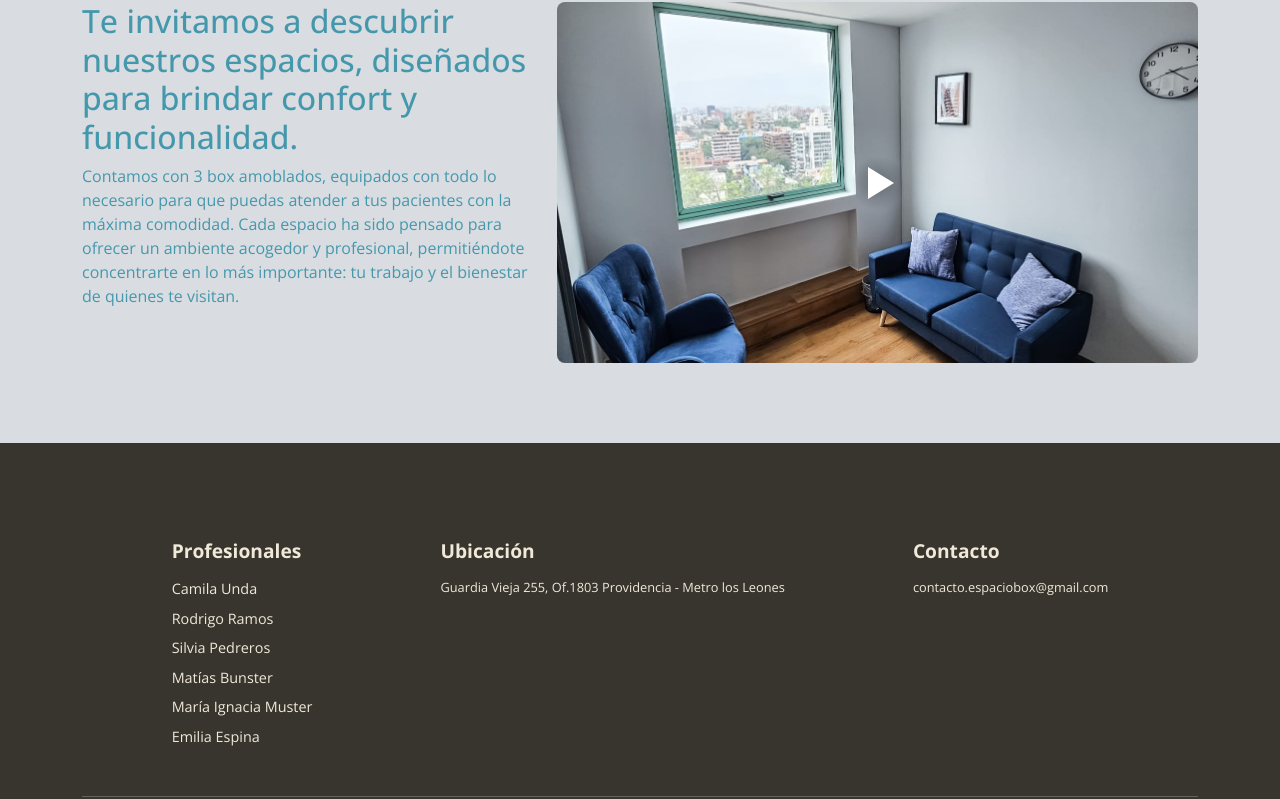
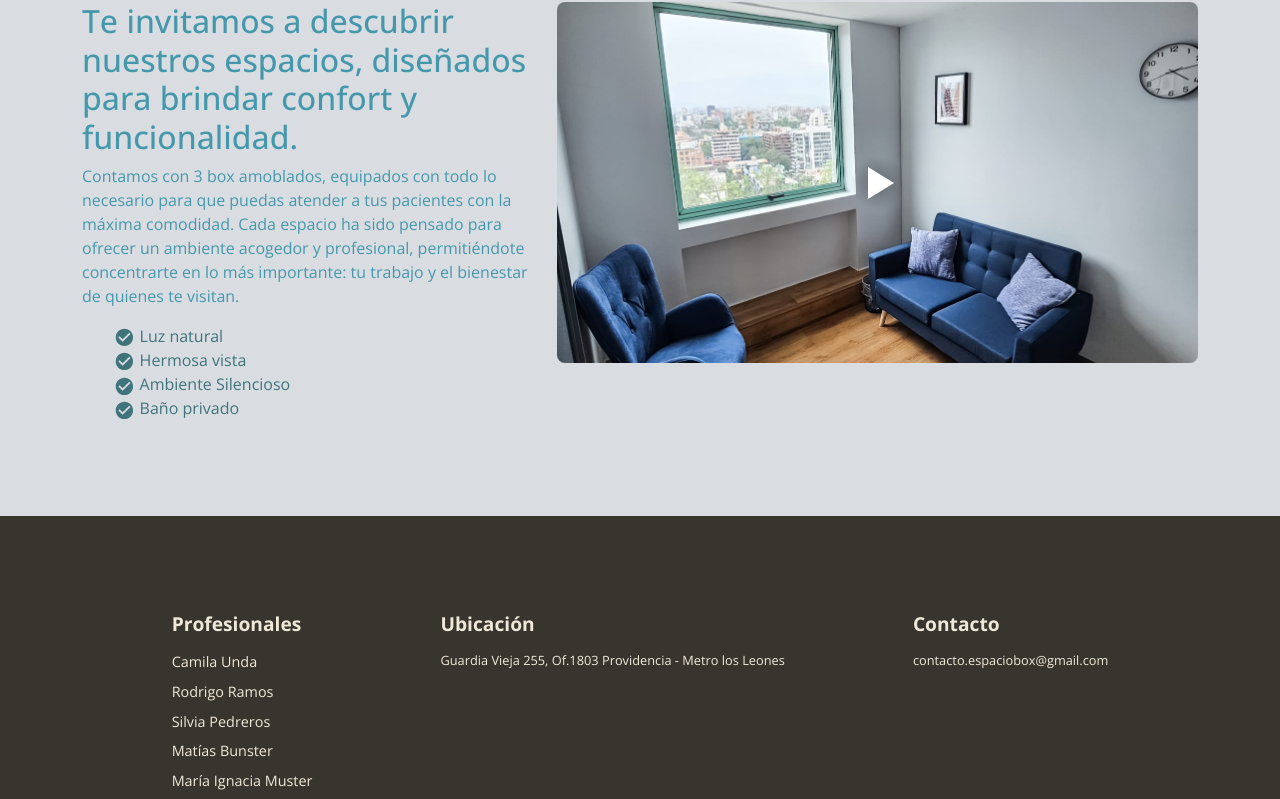
Before and after one commit to ssalinascalibar/espacio-box-noLogin, a React (Vite) app: page / in a window 1280 px wide. Shown: the part 2467-3266 px from the top of the page. Built offline with nearby package versions, Linux system fonts and the light colour scheme.

Commit message:
add list with style to videsection

```diff
--- a/src/assets/icons/icons.js
+++ b/src/assets/icons/icons.js
@@ -1,7 +1,7 @@
 // iconos de Material Design
-import { MdOutlineEmail, MdOutlineLocationOn, MdDateRange, MdOutlineBadge, MdVolunteerActivism } from "react-icons/md";
+import { MdOutlineEmail, MdOutlineLocationOn, MdDateRange, MdOutlineBadge, MdVolunteerActivism, MdCheckCircle } from "react-icons/md";
 // iconos Font Awesome
 import { FaInstagram } from "react-icons/fa";
 
 // Exportar solo los iconos necesarios
-export { MdOutlineEmail, MdOutlineLocationOn, MdDateRange, MdOutlineBadge, MdVolunteerActivism, FaInstagram };
+export { MdOutlineEmail, MdOutlineLocationOn, MdDateRange, MdOutlineBadge, MdVolunteerActivism, FaInstagram, MdCheckCircle };
--- a/src/assets/styles/global.css
+++ b/src/assets/styles/global.css
@@ -11,3 +11,7 @@ body {
   background-color: var(--background-primary-color);
   color: var(--text-primary);
 }
+
+li {
+  list-style: none;
+}
--- a/src/features/home/VideoSection.jsx
+++ b/src/features/home/VideoSection.jsx
@@ -1,7 +1,7 @@
 import ReactPlayer from "react-player";
 import Row from "react-bootstrap/Row";
 import Col from "react-bootstrap/Col";
-
+import { MdCheckCircle } from "../../assets/icons/icons";
 import "./videoSection.css";
 
 export default function VideoSection() {
@@ -14,7 +14,12 @@ export default function VideoSection() {
           Te invitamos a descubrir nuestros espacios, diseñados para brindar confort y funcionalidad.
           </h2>
           <p>Contamos con 3 box amoblados, equipados con todo lo necesario para que puedas atender a tus pacientes con la máxima comodidad. Cada espacio ha sido pensado para ofrecer un ambiente acogedor y profesional, permitiéndote concentrarte en lo más importante: tu trabajo y el bienestar de quienes te visitan.</p>
-
+          <ul>
+            <li><MdCheckCircle/>Luz natural</li>
+            <li><MdCheckCircle />Hermosa vista</li>
+            <li><MdCheckCircle />Ambiente Silencioso</li>
+            <li><MdCheckCircle />Baño privado</li>
+          </ul>
         </Col>
         <Col xs={12} md={6} lg={7}>
           <div className="player-wrapper">
--- a/src/features/home/videoSection.css
+++ b/src/features/home/videoSection.css
@@ -1,6 +1,17 @@
+.videoSection ul li svg {
+  font-size: 1.3em;
+  margin-right: 0.3rem;
+}
+
+.videoSection ul li {
+  color: var(--secondary-color);
+}
+
 .player-wrapper {
   position: relative;
-    padding-top: 56.25%; /* Player ratio: 100 / (1280 / 720) */
+  padding-top: 56.25%;
+  margin-top: 1rem;
+  /* Player ratio: 100 / (1280 / 720) */
 }
 
 .react-player {
@@ -12,3 +23,9 @@
 .react-player__preview {
   border-radius: 8px;
 }
+
+@media screen and (min-width: 992px) {
+  .player-wrapper {
+    margin-top: 0;
+  }
+}
--- a/src/shared/components/footer/footer.css
+++ b/src/shared/components/footer/footer.css
@@ -35,7 +35,6 @@ footer .footer-info {
 }
 
 .footer-content li {
-    list-style: none;
     margin-bottom: 0.5rem;
     font-size: 0.9em;
 }
```
Lines whose indentation alone changed are shown as unchanged.
